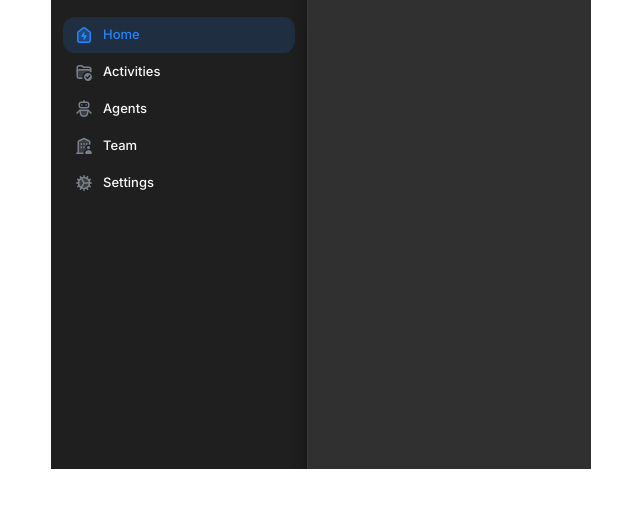
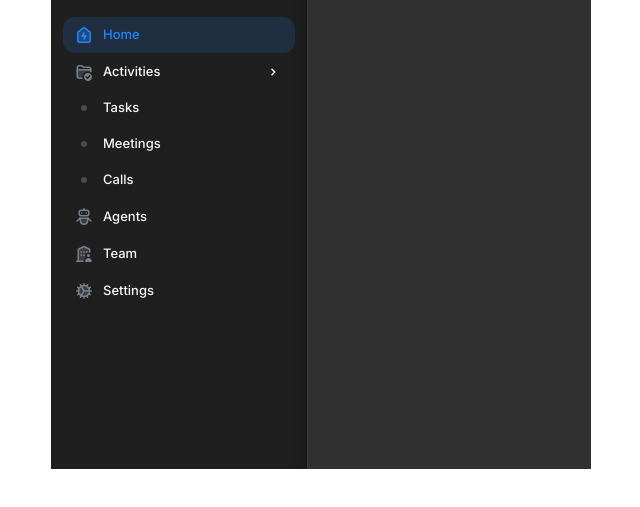
Before and after one commit to sebastiano-guerriero/lab01-nested-nav-01, a website built with Vite: page index.html in a window 1280 px wide. Shown: the part 201-708 px from the top of the page, without its empty margins (319-959 px from the left). Built offline with nearby package versions, Linux system fonts and the light colour scheme.

Commit message:
Add task management section to index.html with new navigation items

```diff
--- a/index.html
+++ b/index.html
@@ -46,7 +46,34 @@
                     <g fill="none" stroke-linecap="round" stroke-linejoin="round" stroke-width="1.5" stroke="currentColor"><path d="M13.75 6.75C14.855 6.75 15.75 7.645 15.75 8.75V9.2373C14.9409 8.7691 14.002 8.5 13 8.5C9.96251 8.5 7.5 10.9623 7.5 14C7.5 14.3777 7.53873 14.7464 7.61142 15.1027C7.63599 15.2232 7.43297 15.25 7.31005 15.25H4.25C3.145 15.25 2.25 14.355 2.25 13.25V8.75C2.25 7.645 3.145 6.75 4.25 6.75H13.75Z" fill="currentColor" fill-opacity="0.3" data-stroke="none" stroke="none"></path> <path d="M2.25 8.75V4.75C2.25 3.645 3.145 2.75 4.25 2.75H6.201C6.808 2.75 7.381 3.025 7.761 3.498L8.364 4.25H13.75C14.855 4.25 15.75 5.145 15.75 6.25V8.51599"></path> <path d="M15.726 8.51599C15.609 7.52299 14.774 6.75 13.75 6.75H4.25C3.145 6.75 2.25 7.646 2.25 8.75V13.25C2.25 14.354 3.145 15.25 4.25 15.25H6.8766"></path> <path d="M13 10C10.7939 10 9 11.7944 9 14C9 16.2056 10.7939 18 13 18C15.2061 18 17 16.2056 17 14C17 11.7944 15.2061 10 13 10ZM15.3076 13.252L13.0576 15.752C12.9199 15.9048 12.7256 15.9942 12.5195 15.9996C12.5127 16.0001 12.5068 16.0001 12.5 16.0001C12.3018 16.0001 12.1104 15.9215 11.9697 15.7804L10.7197 14.5304C10.4267 14.2374 10.4267 13.7628 10.7197 13.4699C11.0127 13.177 11.4873 13.1769 11.7802 13.4699L12.4716 14.1608L14.1923 12.2482C14.4706 11.9416 14.9433 11.9162 15.2519 12.1925C15.5595 12.4698 15.5849 12.9439 15.3076 13.252Z" fill="currentColor" data-stroke="none" stroke="none"></path></g>
                   </svg>
                   <span>Activities</span>
+
+                  <svg class="size-4 ml-auto -rotate-90" width="16" height="16" viewBox="0 0 16 16" fill="none">
+                    <path d="M10.75 7L8 9.75L5.25 7" stroke="currentColor" stroke-width="1.5" stroke-linecap="round" stroke-linejoin="round"/>
+                  </svg>
                 </a>
+
+                <ul>
+                  <li>
+                    <a href="#0" class="group h-9 rounded-xl flex items-center pl-[18px] pr-[14px] gap-4 hover:bg-contrast-high/7 data-current:bg-primary/15 data-current:text-primary">
+                      <span class="size-1.5 rounded-full corner-round bg-contrast-high/20"></span>
+                      <span>Tasks</span>
+                    </a>
+                  </li>
+
+                  <li>
+                    <a href="#0" class="group h-9 rounded-xl flex items-center pl-[18px] pr-[14px] gap-4 hover:bg-contrast-high/7 data-current:bg-primary/15 data-current:text-primary">
+                      <span class="size-1.5 rounded-full corner-round bg-contrast-high/20"></span>
+                      <span>Meetings</span>
+                    </a>
+                  </li>
+
+                  <li>
+                    <a href="#0" class="group h-9 rounded-xl flex items-center pl-[18px] pr-[14px] gap-4 hover:bg-contrast-high/7 data-current:bg-primary/15 data-current:text-primary">
+                      <span class="size-1.5 rounded-full corner-round bg-contrast-high/20"></span>
+                      <span>Calls</span>
+                    </a>
+                  </li>
+                </ul>
               </li>
 
               <li>
```
